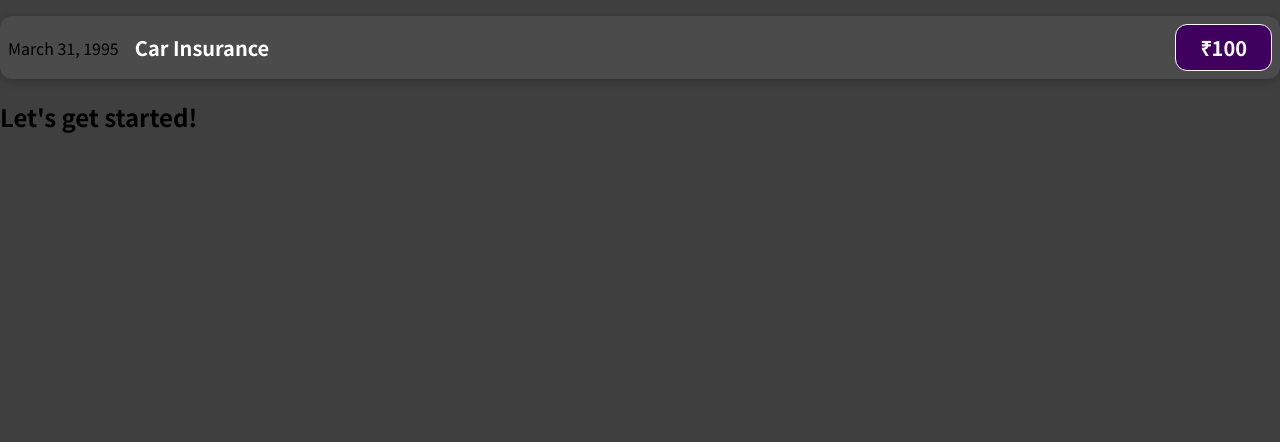
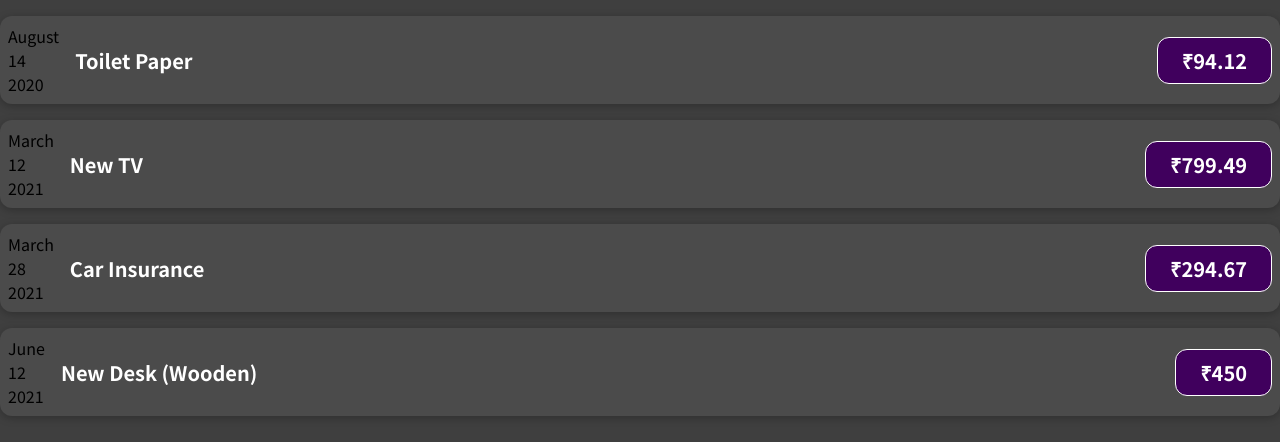
Before and after one commit to ankitverma31/expense-manager, a JavaScript app: page / in a window 1280 px wide. Shown: the top 442 px of the page. Built offline with nearby package versions, Linux system fonts and the light colour scheme.

Commit message:
expenses objects, props

```diff
--- a/public/index.html
+++ b/public/index.html
@@ -24,7 +24,7 @@
       work correctly both with client-side routing and a non-root public URL.
       Learn how to configure a non-root public URL by running `npm run build`.
     -->
-    <title>React App</title>
+    <title>Expense Manager | React App</title>
   </head>
   <body>
     <noscript>You need to enable JavaScript to run this app.</noscript>
--- a/src/App.js
+++ b/src/App.js
@@ -26,8 +26,26 @@ function App() {
 
   return (
     <div>
-      <ExpenseItem></ExpenseItem>
-      <h2>Let's get started!</h2>
+        <ExpenseItem
+          title={expenses[0].title}
+          amount={expenses[0].amount}
+          date={expenses[0].date}
+        />
+        <ExpenseItem
+          title={expenses[1].title}
+          amount={expenses[1].amount}
+          date={expenses[1].date}
+        />
+        <ExpenseItem
+          title={expenses[2].title}
+          amount={expenses[2].amount}
+          date={expenses[2].date}
+        />
+        <ExpenseItem
+          title={expenses[3].title}
+          amount={expenses[3].amount}
+          date={expenses[3].date}
+        />
     </div>
   );
 }
--- a/src/components/ExpenseItem.js
+++ b/src/components/ExpenseItem.js
@@ -1,12 +1,20 @@
 import './ExpenseItem.css';
 
-function ExpenseItem() {
+const ExpenseItem = props => {
+    const month = props.date.toLocaleString('en-US', { month: 'long' });
+    const day = props.date.toLocaleString('en-US', { day: '2-digit' });
+    const year = props.date.getFullYear();
+
     return (
         <div className='expense-item'>
-            <div>March 31, 1995</div>
+            <div>
+                <div>{month}</div>
+                <div>{day}</div>
+                <div>{year}</div>
+            </div>
             <div className='expense-item__description'>
-                <h2>Car Insurance</h2>
-                <div className='expense-item__price'>₹100</div>
+                <h2>{props.title}</h2>
+                <div className='expense-item__price'>₹{props.amount}</div>
             </div>
         </div>
      );
```
Also changed, not shown: 15 other files (tests, documents, lock files or other folders).
